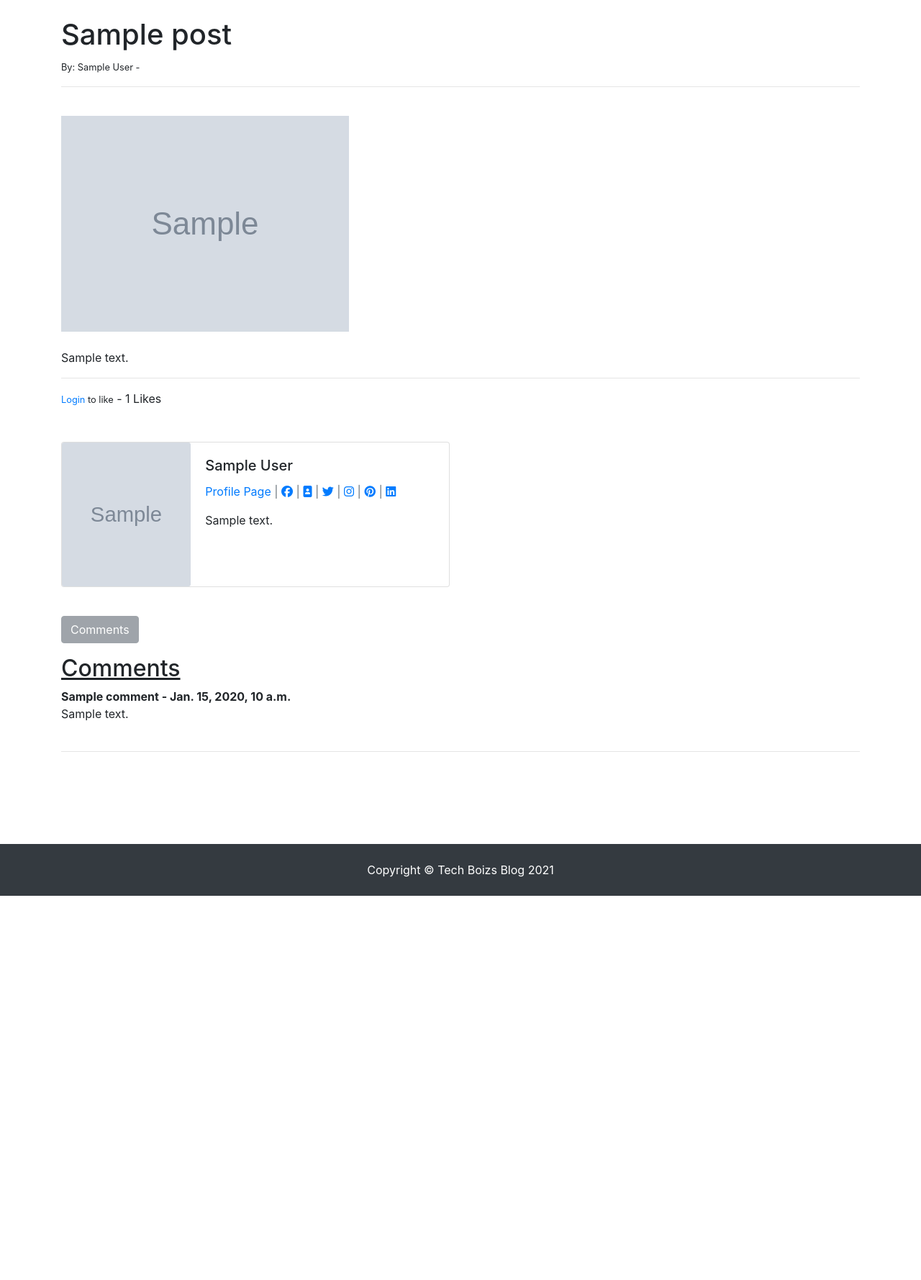
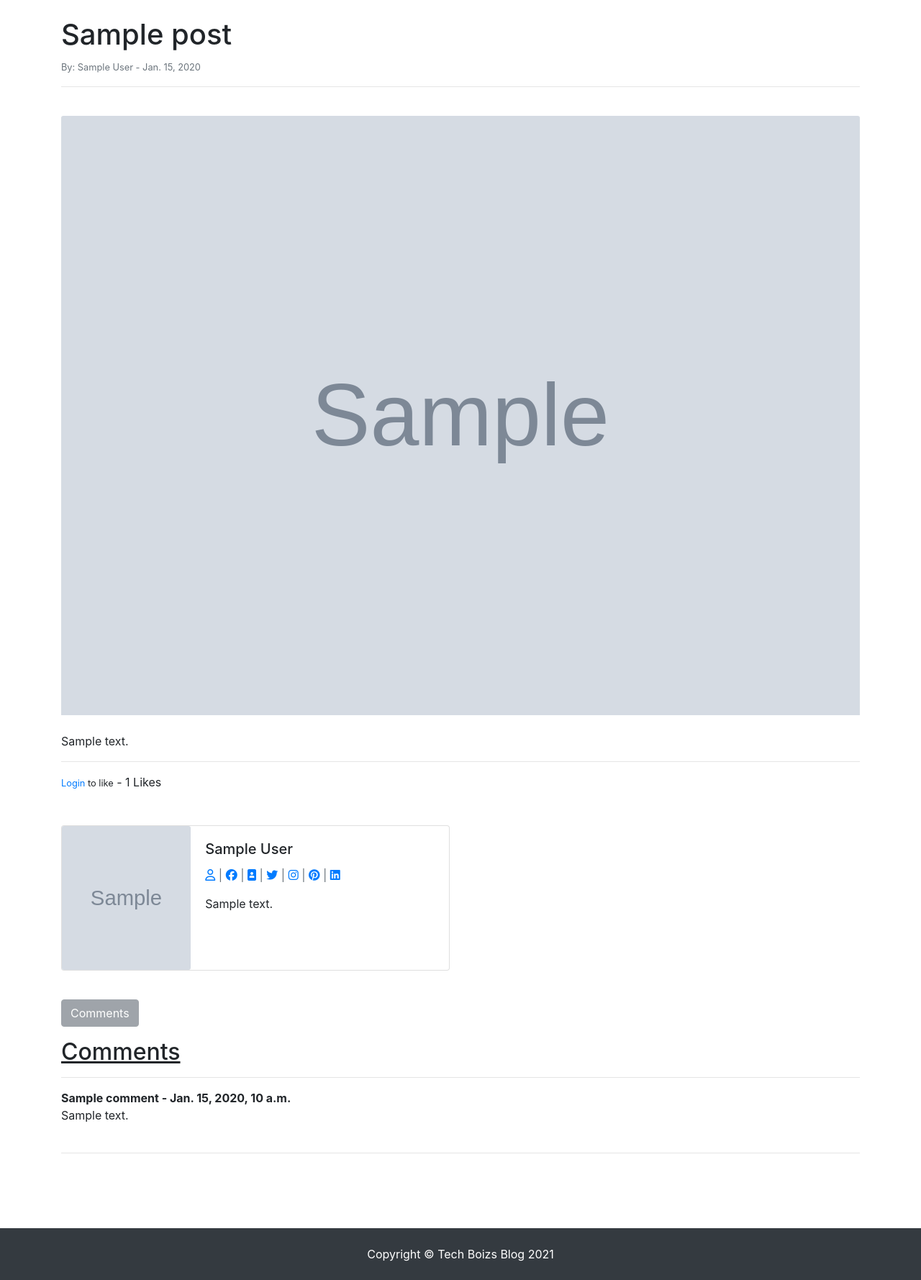
Before and after one commit to bphariharan1301/Django-Blog, a Django app: page /article/1 in a window 1280 px wide. Shown: the part 56-1835 px from the top of the page at 72% size. Before the commit the page ends 1301 px from the top, so only its background shows below. Run offline with Django 3.2, Linux system fonts and the light colour scheme; tables that the repository leaves empty hold one stand-in row (values such as "Sample post"); grey boxes marked "Sample" are stand-in pictures; some libraries are stand-ins or nearby versions.

Commit message:
Blog V-1.1 pushed

```diff
--- a/myblog/forms.py
+++ b/myblog/forms.py
@@ -19,6 +19,7 @@ class PostForm(forms.ModelForm):
         widgets={
             'title' : forms.TextInput(attrs={'class':'form-control'}),
             'author' : forms.Select(attrs={'class':'form-control'}),
+            # 'author': forms.TextInput(attrs={'class': 'form-control', 'value':'', 'id':'elder'}),
             'category' : forms.Select(choices=choice_list, attrs={'class':'form-control'}),
             # 'category' : forms.Select(attrs={'class':'form-control'}),
             'body' : forms.Textarea(attrs={'class':'form-control'}),
--- a/myblog/models.py
+++ b/myblog/models.py
@@ -37,18 +37,13 @@ class Profile(models.Model):
 
 class Post(models.Model):
     title = models.CharField(max_length=100)
-    # title_tag = models.CharField(max_length=100)
     author = models.ForeignKey(User, on_delete=models.CASCADE)
-    # header_image = models.ImageField(null=True, blank=True, upload_to='images/')
     header_image = models.ImageField(null=True, blank=True, upload_to="images/")
-    # category = models.ForeignKey(Category, on_delete=models.CASCADE)
     category = models.CharField(max_length=100, default='coding')
     body = RichTextField(blank=True, null=True)
     snippet = models.CharField(max_length=255, default='Snippet to be Added')
-    # body = models.TextField()
     published_date = models.DateField(auto_now_add=True)
     likes = models.ManyToManyField(User, related_name='blog_posts_likes')
-    # dislikes = models.ManyToManyField(User, related_name='blog_posts_dislikes')
 
     def __str__(self):
         return self.title + ' | ' + str(self.author)
--- a/myblog/templates/article_detail.html
+++ b/myblog/templates/article_detail.html
@@ -8,10 +8,10 @@
 {% block content %}
 
 	<h1>{{ post.title }}</h1>
-	<small>By:
+	<small class="text-muted">By:
 		{{ post.author.first_name }}
 		{{ post.author.last_name }} -
-		{{ post.post_date }}
+		{{ post.published_date }}
 
 		{% if user.is_authenticated %}
 			{% if user.id == post.author.id %}
@@ -25,11 +25,15 @@
 	<br/>
 
 	{% if post.header_image %}
-		<img src="{{ post.header_image.url }}">
+		<img src="{{ post.header_image.url }}" class="card-img-top">
+	{% else %}
+		<img src="{% static 'blog/images/default-blog-post-image.png' %}" class="card-img-top">
 	{% endif %}
 
 	<br/><br/>
-	{{ post.body|safe }}
+	<p class="card-text">
+		{{ post.body|safe }}
+	</p>
 
 	<hr>
 
@@ -79,37 +83,39 @@
 						{{ post.author.last_name }}
 					  </h5>
 					  <p class="card-text text-muted">
-						<a href="{% url 'show_profile_page' post.author.profile.id %}">Profile Page</a>
+						<a href="{% url 'show_profile_page' post.author.profile.id %}">
+							<i class="far fa-user"></i>
+						</a>
 
 							{% if post.author.profile.fb_url %}
-								  | <a href="{{ post.author.profile.fb_url }}">
+								  | <a href="{{ post.author.profile.fb_url }}" target="__blank__">
 										<i class="fab fa-facebook"></i>
 									</a>
 							{% endif %}
 
 							{% if post.author.profile.portfolio_url %}
-								| <a href="{{ post.author.profile.portfolio_url }}">
+								| <a href="{{ post.author.profile.portfolio_url }}" target="__blank__">
 									<i class="fas fa-portrait"></i>
 								</a>
 							{% endif %}
 
 							{% if post.author.profile.twitter_url %}
-								| <a href="{{ post.author.profile.twitter_url }}">
+								| <a href="{{ post.author.profile.twitter_url }}" target="__blank__">
 									<i class="fab fa-twitter"></i>
 								</a>
 							{% endif %}
 							{% if post.author.profile.insta_url %}
-								| <a href="{{ post.author.profile.insta_url }}">
+								| <a href="{{ post.author.profile.insta_url }}" target="__blank__">
 										<i class="fab fa-instagram"></i>
 								</a>
 							{% endif %}
 							{% if post.author.profile.pinterest_url %}
-								| <a href="{{ post.author.profile.pinterest_url }}">
+								| <a href="{{ post.author.profile.pinterest_url }}" target="__blank__">
 									<i class="fab fa-pinterest"></i>
 								</a>
 							{% endif %}
 							{% if post.author.profile.linkedin_url %}
-								| <a href="{{ post.author.profile.linkedin_url }}">
+								| <a href="{{ post.author.profile.linkedin_url }}" target="__blank__">
 										<i class="fab fa-linkedin"></i>
 								</a>
 							{% endif %}
@@ -135,17 +141,20 @@
 	<h2 style="text-decoration: underline;">
 		Comments
 	</h2>
+
 	{% if not post.comments.all %}
 		<p>
 			No Comments Yet... <!-- Click here to Add One</a> -->
 		</p>
 	{% else %}
 		{% for comment in post.comments.all %}
+			<hr>
 			<strong>
 				{{ comment.name }} - {{ comment.date_added }}
 			</strong>
 			<br>
 			{{ comment.body }} <br> <br>
+
 		{% endfor %}
 	{% endif %}
 	<hr>
@@ -154,5 +163,5 @@
 
 <br/>
 
-<br/><br/>
+<br/>
 {% endblock %}
--- a/myblog/views.py
+++ b/myblog/views.py
@@ -43,8 +43,6 @@ class CommentView(CreateView):
 
     success_url = reverse_lazy('home')
 
-    # <!-- <a href="#{% url 'article_detail' post.pk %}"></a> -->
-
 class ArticleDetail(DetailView):
     model = Post
     template_name = 'article_detail.html'
@@ -85,11 +83,6 @@ class AddPostView(CreateView):
 
     # We dont need the fields var since the forms.py will take care of those froms stuffs
 
-    def get_context_data(self, *args, **kwargs):
-        cat_menu = Category.objects.all()
-        context = super(AddPostView, self).get_context_data(*args, **kwargs)
-        context["cat_menu"] =  cat_menu
-        return context
 
 def CategoryView(request, cats):
     category_post = Post.objects.filter(category = cats.replace('-', ' '))
@@ -159,20 +152,3 @@ def LikeView(request, pk):
         post.likes.add(request.user)
         liked = True
     return HttpResponseRedirect(reverse('article_detail', args=[str(pk)]))
-
-# def UnlikeView(request, pk):
-#     post = get_object_or_404(Post, id=request.POST.get('post_id'))
-#     unliked = False
-#     if post.unlikes.filter(id=request.user.id).exists():
-#         post.unlikes.remove(request.user)
-#         unliked = False
-#     else:
-#         post.unlikes.add(request.user)
-#         unliked = True
-#     return HttpResponseRedirect(reverse('article_detail', args=[str(pk)]))
-
-# class AddCommentView(ListView):
-#     model = Comment
-#     # form_class = CommentForm
-#     template_name = 'article_detail.html'
-#     fields = '__all__'
```
